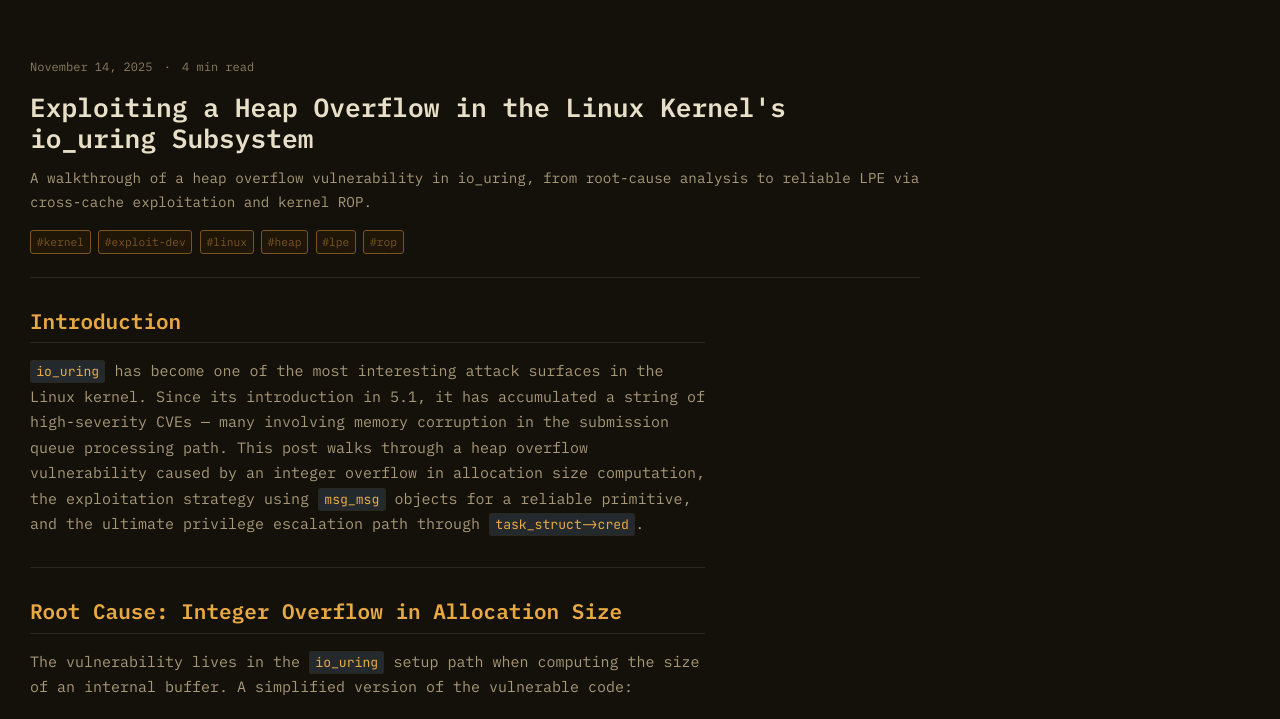
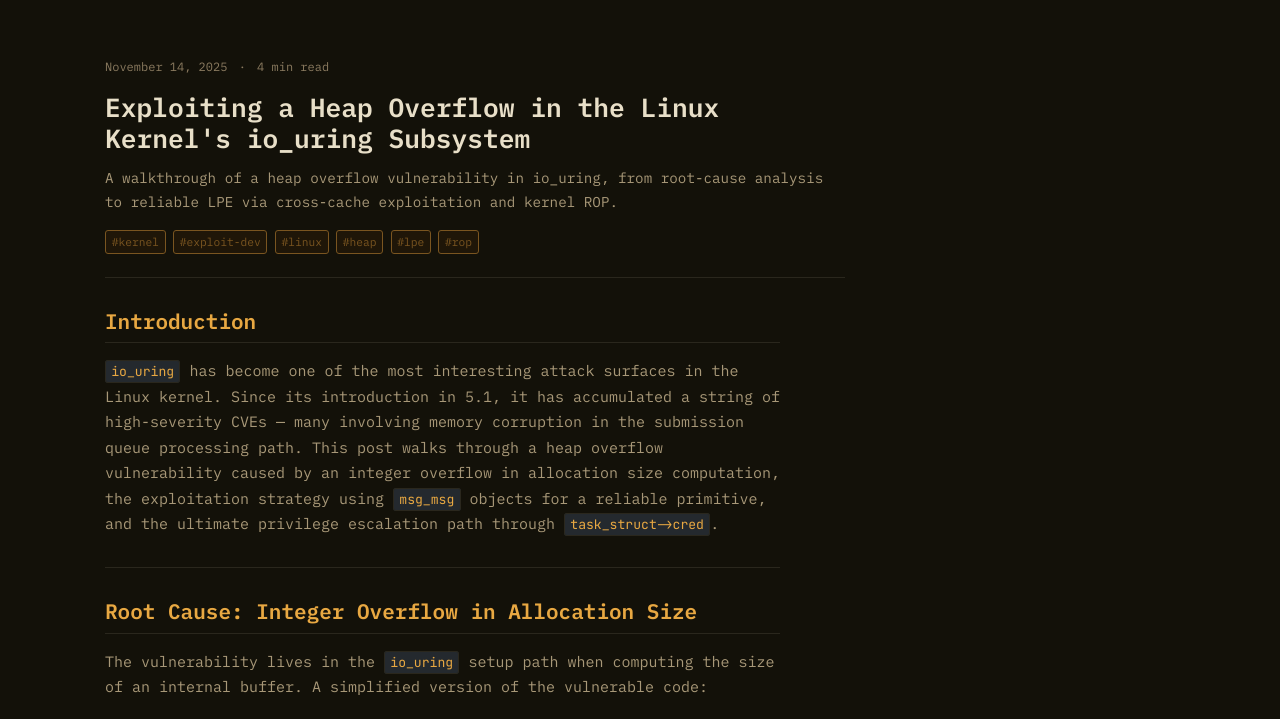
Before and after one commit to a5ucanc/a5ucanc.github.io, an Astro site: page /blog/01-heap-overflow-linux in a window 1280 px wide. Shown: the part 42-761 px from the top of the page. Built offline with nearby package versions, Linux system fonts and the light colour scheme; Astro itself is replaced by a stand-in of ours.

Commit message:
fix(layout): constrain post max-width so content centers on wide screens
Reduced .post max-width from 1400px to calc(var(--max-content-width) + 300px + 4rem + 2rem)
(~1130px at 15px rem base). Previously the grid filled ~97% of a 1440px viewport, making
prose appear left-aligned. Now the post centers consistently with the blog index and home pages.

```diff
--- a/src/layouts/PostLayout.astro
+++ b/src/layouts/PostLayout.astro
@@ -149,7 +149,7 @@ const fmt = (d: Date) => d.toLocaleDateString('en-US', { year: 'numeric', month:
 <style>
   /* Centering wrapper + grid container */
   .post {
-    max-width: 1400px;
+    max-width: calc(var(--max-content-width) + 300px + 4rem + 2rem);
     margin: 0 auto;
     padding: 3rem 2rem;
   }
```
